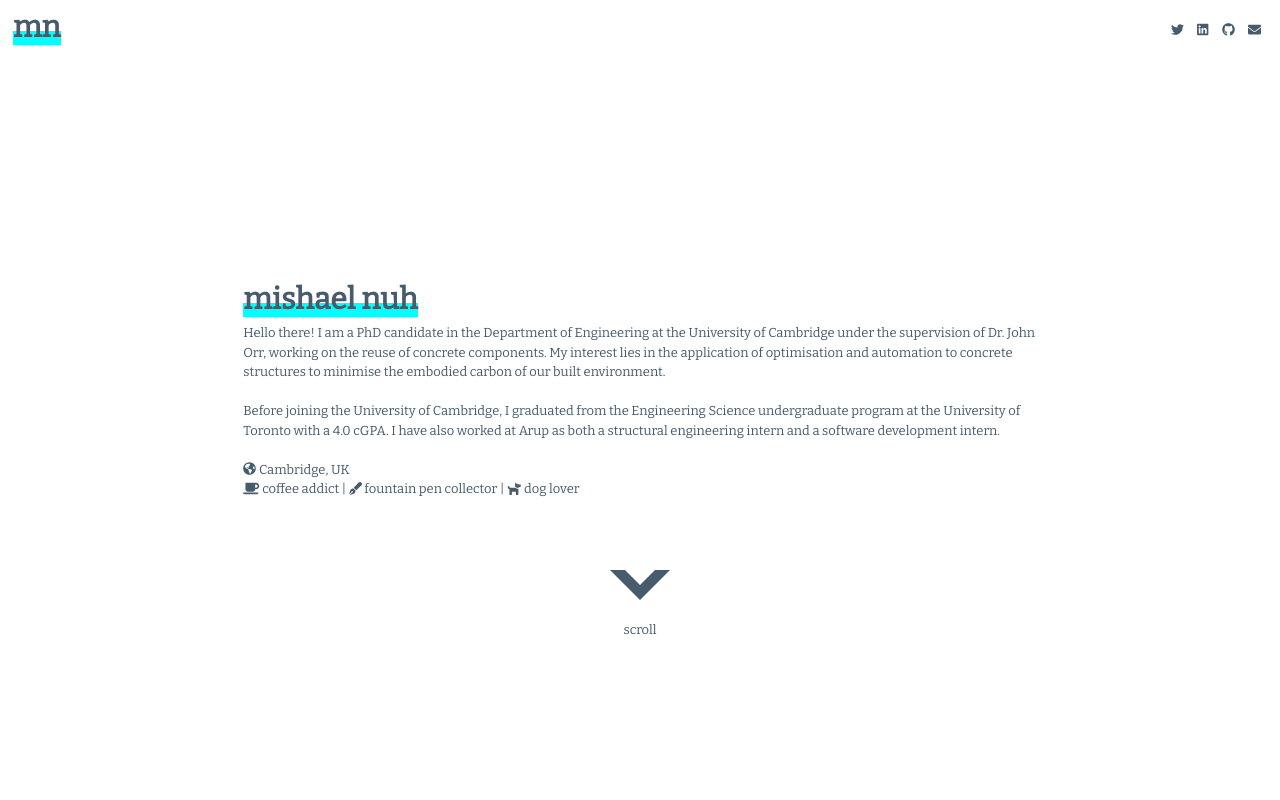
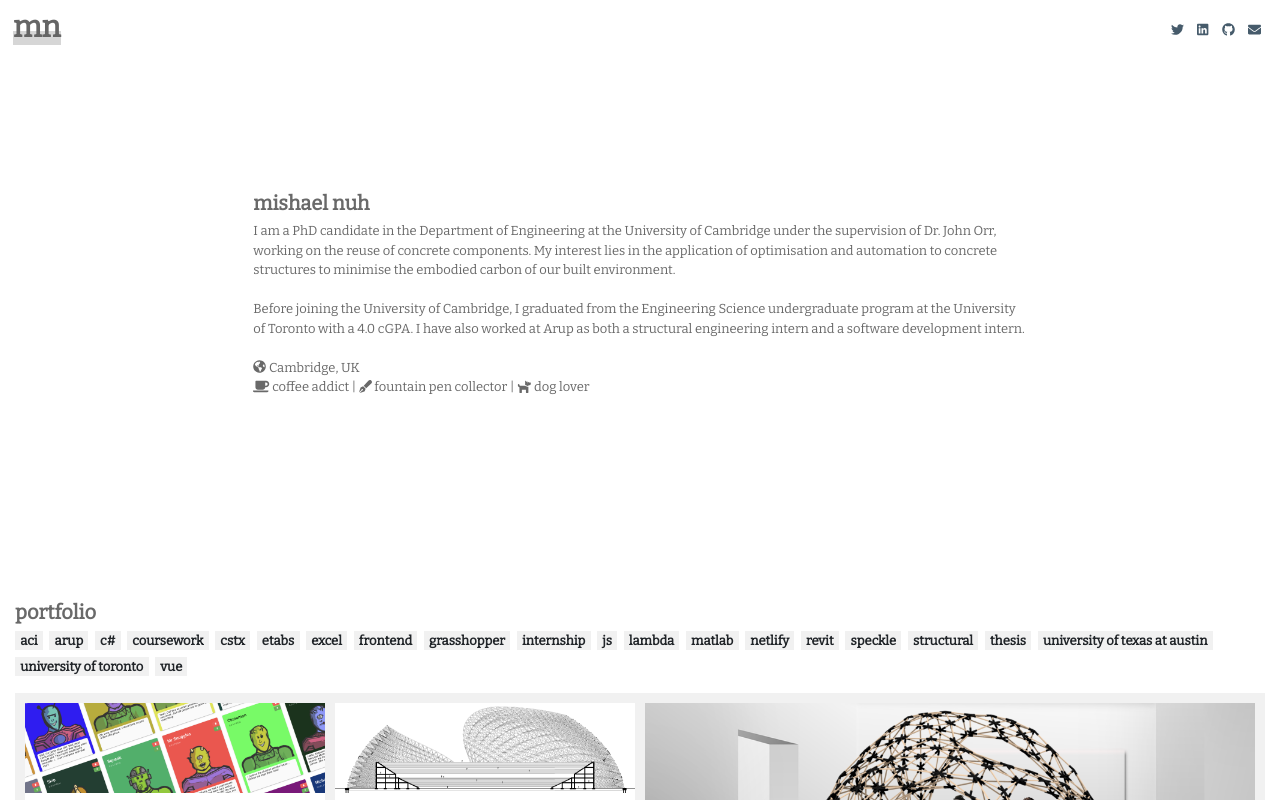
Before and after one commit to mishaelnuh/website, a Vue app: page /#/ in a window 1280 px wide. Shown: the top 800 px of the page. Built offline with nearby package versions, Linux system fonts and the light colour scheme.

Commit message:
Update style and content.

```diff
--- a/src/custom.scss
+++ b/src/custom.scss
@@ -2,11 +2,12 @@
 
 $theme-colors: (
   "primary":    #465B6B,
-  "secondary":  #EDF1F6,
-  "light":      #EDF1F6,
-  "dark":       #465B6B,
-  "text":       #465B6B,
-  "highlight":  #00FFFF,
+  "secondary":  #f6f6f6,
+  "light":      #f1f1f1,
+  "dark":       #656565,
+  "text":       #696969,
+  "highlight":  #d6d6d6,
+  "darkbg":     #000000,
 );
 
 @import 'node_modules/bootstrap/scss/bootstrap';
@@ -96,23 +97,13 @@ h3 {
   display: flex;
   flex-direction: column;
   justify-content: center;
-  min-height: 100vh;
-  z-index: 0;
+  min-height: 60vh;
   left: 0;
-  position: fixed;
 }
 
 #homeHeaderContent {
   background-color: color("white");
-  padding: 0 30px;
-}
-
-#homeHeaderSpacer {
-  display: flex;
-  flex-direction: column;
-  justify-content: center;
-  min-height: 100vh;
-  z-index: -50;
+  padding: 30px 30px;
 }
 
 #portfolioHeader {
@@ -149,35 +140,8 @@ h3 {
 
 #markdown img {
   display: flex;
-  width: 100%;
+  max-width: 100%;
   margin: 0 auto;
   margin-bottom: 10px;
   border: 1px solid color("dark");
 }
-
-.chevron{
-  position: relative;
-  display: block;
-  height: 30px;
-  cursor: pointer;
-}
-
-.chevron:before,
-.chevron:after{
-  left: 50%;
-  margin-left: -30px;
-  position: absolute;
-  display: block;
-  content: "";
-  border: 30px solid transparent;
-}
-
-.chevron:before{
-  top: 0;
-  border-top-color: theme-color("text");
-}
-
-.chevron:after{
-  top: -15px;
-  border-top-color: color("white");
-}
--- a/src/pages/Home.vue
+++ b/src/pages/Home.vue
@@ -3,9 +3,9 @@
     <b-row no-gutters id="homeHeader" v-show="showHeader">
       <b-col xs="10" sm="8" align-self="center">
         <div id="homeHeaderContent" ref="homeHeader">
-          <h1>mishael nuh</h1>
+          <h2>mishael nuh</h2>
           <p>
-            Hello there! I am a PhD candidate in the Department of Engineering at the University of Cambridge under the supervision of Dr. John Orr, working on the reuse of concrete components. My interest lies in the application of optimisation and automation to concrete structures to minimise the embodied carbon of our built environment.
+            I am a PhD candidate in the Department of Engineering at the University of Cambridge under the supervision of Dr. John Orr, working on the reuse of concrete components. My interest lies in the application of optimisation and automation to concrete structures to minimise the embodied carbon of our built environment.
             <br/>
             <br/>
             Before joining the University of Cambridge, I graduated from the Engineering Science undergraduate program at the University of Toronto with a 4.0 cGPA. I have also worked at Arup as both a structural engineering intern and a software development intern.
@@ -17,18 +17,8 @@
               <font-awesome-icon icon="pen-fancy"/> fountain pen collector |
               <font-awesome-icon icon="dog"/> dog lover
           </p>
-          <br/>
-          <div style="width: 100%; text-align: center; background-color: yellow;">
-          </div>
-        </div>
-        <div style="text-align: center;" class="mt-5">
-          <div class="chevron" @click="$refs.portfolioHeader.scrollIntoView({behavior: 'smooth', block: 'start'})"></div>
-          <br/>
-          scroll
         </div>
       </b-col>
-    </b-row>
-    <b-row no-gutters id="homeHeaderSpacer">
     </b-row>
     <b-row class="sticky-top" ref="portfolioHeader" id="portfolioHeader">
       <b-col>
```
